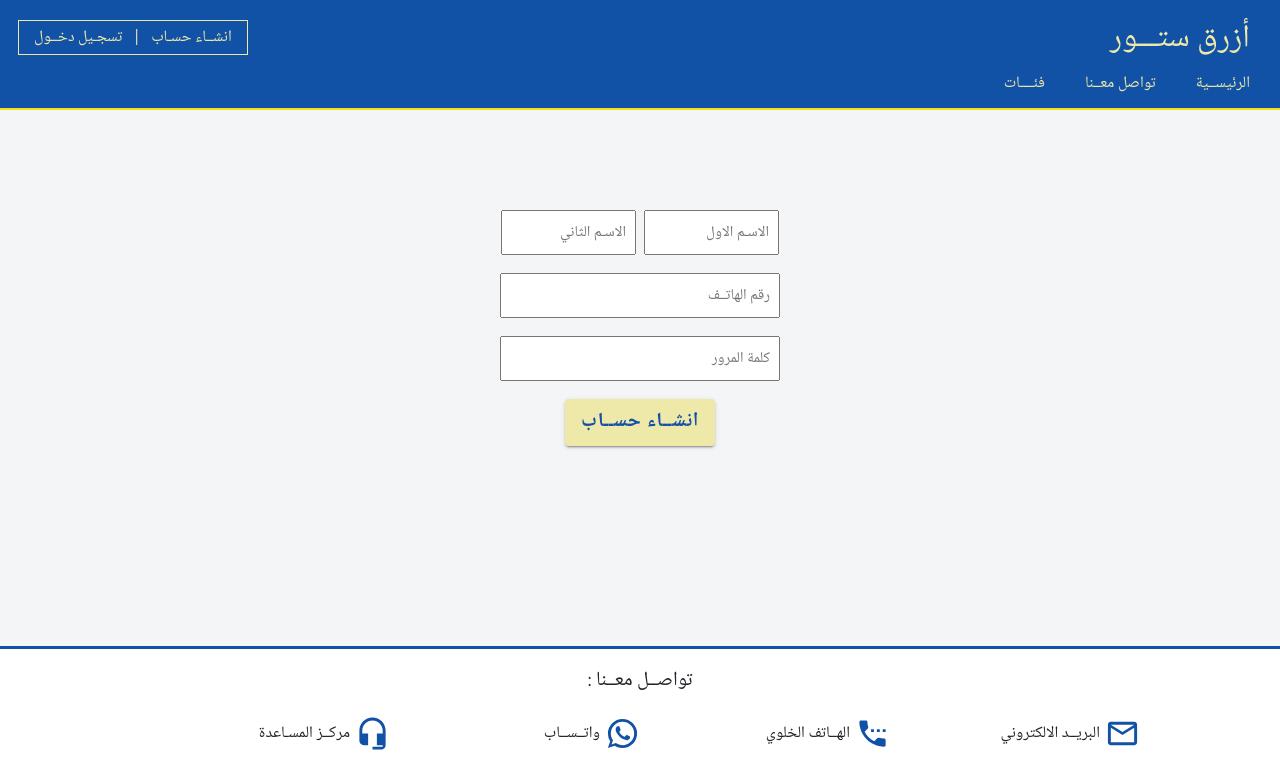
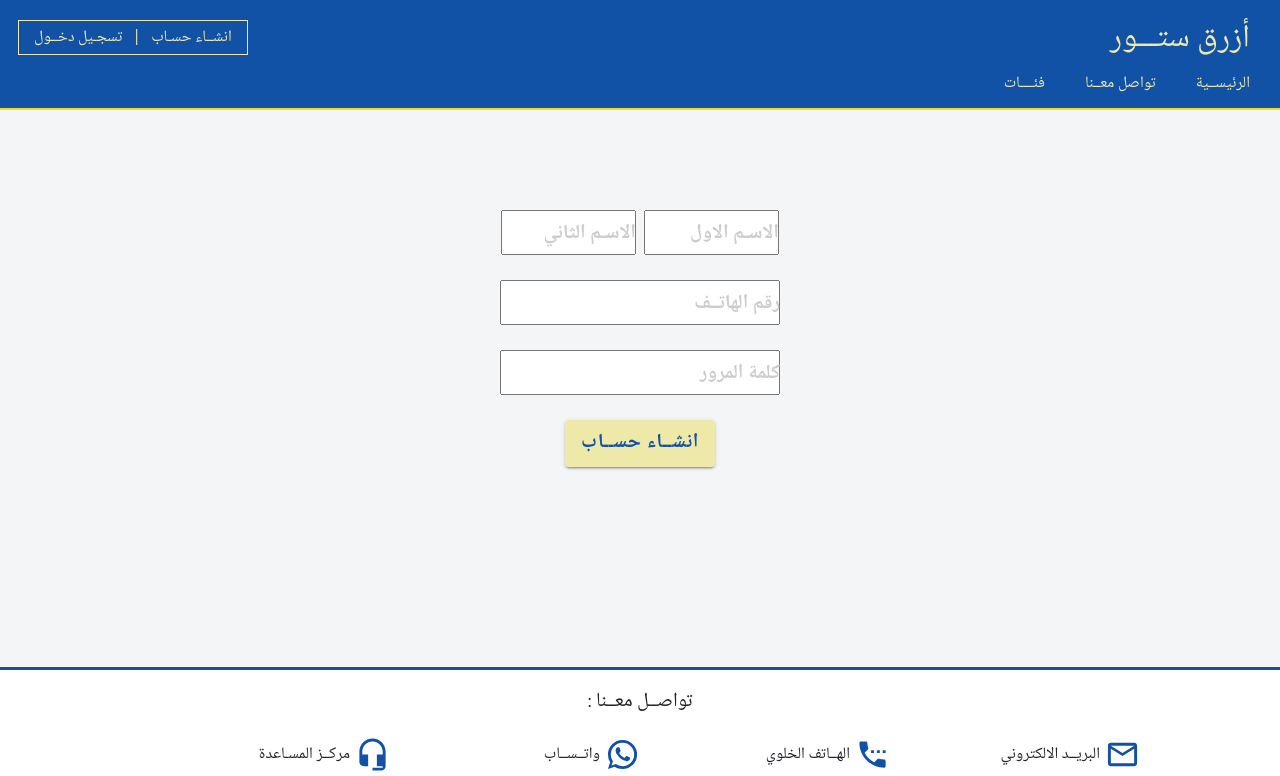
Before and after one commit to azraqSooq/azraq-souq, a Next.js app: page /signup in a window 1280 px wide. Shown: the top 776 px of the page. Built offline with nearby package versions, Linux system fonts and the light colour scheme; a web font is replaced by a local one.

Commit message:
fix-signup

```diff
--- a/src/components/SignUp.jsx
+++ b/src/components/SignUp.jsx
@@ -1,3 +1,29 @@
+// import React from 'react'
+// import styles from '../../styles/component/signUp.module.scss'
+// import Button from '@material-ui/core/Button';
+// import Link from 'next/link'
+
+// const SignUp = () => {
+//     return (
+//         <div className={styles.signUpConParent}>
+//             <form className={styles.signUpForm}>
+//                 <div className={styles.fullNameInput}>
+//                     <input type="text" placeholder="الاسـم الاول" name="fName" required />
+//                     <input type="text" placeholder="الاسـم الثاني" name="lName" required />
+//                 </div>
+//                 <input type="text" placeholder="رقم الهاتــف" name="phoneNumber" required />
+//                 <input type="password" placeholder="كلمة المرور" name="password" required />
+//                     <a>
+//                         <Button type="submit" className={styles.creatAccountBtn} variant="contained">انشــاء حســاب</Button>
+//                     </a>
+//             </form>
+
+//         </div>
+//     )
+// }
+
+// export default SignUp;
+
 import React from 'react'
 import styles from '../../styles/component/signUp.module.scss'
 import Button from '@material-ui/core/Button';
@@ -8,14 +34,33 @@ const SignUp = () => {
         <div className={styles.signUpConParent}>
             <form className={styles.signUpForm}>
                 <div className={styles.fullNameInput}>
+                    {/* <label>
+                    الاسـم الاول
+                    </label>
                     <input type="text" placeholder="الاسـم الاول" name="fName" required />
-                    <input type="text" placeholder="الاسـم الثاني" name="lName" required />
+                    <input type="text" placeholder="الاسـم الثاني" name="lName" required /> */}
+                    <div className={styles.inputGroup}>
+                        <input type="text" required />
+                        <label className={styles.floatingLabel}>الاسـم الاول</label>
+                    </div>
+
+                    <div className={styles.inputGroup}>
+                        <input type="text" required />
+                        <label className={styles.floatingLabel}>الاسـم الثاني</label>
+                    </div>
                 </div>
-                <input type="text" placeholder="رقم الهاتــف" name="phoneNumber" required />
-                <input type="password" placeholder="كلمة المرور" name="password" required />
-                    <a>
-                        <Button type="submit" className={styles.creatAccountBtn} variant="contained">انشــاء حســاب</Button>
-                    </a>
+                <div className={styles.inputGroup}>
+                    <input type="text" name="phoneNumber" required />
+                    <label className={styles.floatingLabel}>رقم الهاتــف</label>
+                </div>
+                <div className={styles.inputGroup}>
+                    <input type="text" name="password" required />
+                    <label className={styles.floatingLabel}>كلمة المرور</label>
+                </div>
+
+                <a>
+                    <Button type="submit" className={styles.creatAccountBtn} variant="contained">انشــاء حســاب</Button>
+                </a>
             </form>
 
         </div>
--- a/styles/Home.module.scss
+++ b/styles/Home.module.scss
@@ -1,4 +1,4 @@
 .container {
-  text-align:  center;
+  text-align      : center;
   background-color: #d3aa6c
 }
--- a/styles/component/signUp.module.scss
+++ b/styles/component/signUp.module.scss
@@ -1,44 +1,151 @@
-$background-color: #F4F5F7 ;
-$primary-color: #1252A6;
-$secondary-color: #EEE8A9 ;
+$background-color: #F4F5F7;
+$primary-color   : #1252A6;
+$secondary-color : #EEE8A9;
+
+// .signUpConParent {
+//     // min-height: 100vh;
+//     margin-top: 100px;
+//     .signUpForm {
+//         display: flex;
+//         flex-direction: column;
+//         align-items: center;
+//         input {
+//             margin-bottom: 18px;
+//             height: 45px;
+//             width: 280px;
+//             outline: none;
+//             transition: all 1s ease-out;
+//             padding-right: 8px;
+//             font-size: 15px;
+//         }
+//         input:focus::placeholder{
+//             border: $primary-color 2px solid ;
+//             visibility: hidden;
+
+//         }
+//         .fullNameInput {
+//             display: flex;
+//             width: 278px;
+//             justify-content: space-between;
+//             input {
+//                 width: 135px;
+//                 height: 45px;
+//             }
+//         }
+//         .creatAccountBtn {
+//             background-color: $secondary-color;
+//             color: $primary-color !important;
+//             font-weight: bold;
+//             font-size: 20px;
+//         }
+//         a{
+//             text-decoration: none;
+//         }
+//     }
+// }
+// .inputGroup {
+// 	position: relative;
+// 	margin-top: 15px;
+// 	margin-bottom: 25px;
+
+// 	.floatinglabel {
+// 		font-size: 13px;
+// 		color: #cccccc;
+// 		position: absolute;
+// 		pointer-events: none;
+// 		top: 9px;
+// 		left: 12px;
+// 		transition: all 0.1s ease;
+// 	}
+
+// 	input:focus ~ .floatinglabel,
+// 	input:not(:focus):valid ~ .floatinglabel {
+// 		top: -15px;
+// 		bottom: 0px;
+// 		left: 0px;
+// 		font-size: 11px;
+// 		opacity: 1;
+// 		color: #404040;
+// 	}
+// }
+
+// .row {
+// 	margin-top: 50px;
+// }
+
+
+/****/
+
+$background-color: #F4F5F7;
+$primary-color   : #1252A6;
+$secondary-color : #EEE8A9;
 
 .signUpConParent {
     // min-height: 100vh;
     margin-top: 100px;
+
     .signUpForm {
-        display: flex;
+        display       : flex;
         flex-direction: column;
-        align-items: center;
+        align-items   : center;
+
+        .inputGroup {
+            position: relative;
+
+            margin-bottom: 25px;
+
+            .floatingLabel {
+                font-size     : 20px;
+                font-weight   : bolder;
+                color         : #cccccc;
+                position      : absolute;
+                pointer-events: none;
+                top           : 9px;
+                left          : 12px;
+                transition    : all 0.1s ease;
+                right         : 0
+            }
+
+            input:focus~.floatingLabel,
+            input:not(:focus):valid~.floatingLabel {
+                top      : -20px;
+                bottom   : 0px;
+                left     : 0px;
+                font-size: 15px;
+                opacity  : 1;
+                color    : $primary-color;
+
+            }
+        }
+
+        .row {
+            margin-top: 50px;
+        }
+
         input {
-            margin-bottom: 18px;
             height: 45px;
-            width: 280px;
-            outline: none;
-            transition: all 1s ease-out;
-            padding-right: 8px;
-            font-size: 15px;
+            width : 280px;
         }
-        input:focus::placeholder{
-            border: $primary-color 2px solid ;
-            visibility: hidden;
 
-        }
         .fullNameInput {
-            display: flex;
-            width: 278px;
+            display        : flex;
+            width          : 278px;
             justify-content: space-between;
+
             input {
-                width: 135px;
+                width : 135px;
                 height: 45px;
             }
         }
+
         .creatAccountBtn {
             background-color: $secondary-color;
-            color: $primary-color !important;
-            font-weight: bold;
-            font-size: 20px;
+            color           : $primary-color !important;
+            font-weight     : bold;
+            font-size       : 20px;
         }
-        a{
+
+        a {
             text-decoration: none;
         }
     }
```
Also changed, not shown: styles/component/about.module.scss (+5 -5 lines), styles/component/categories.module.scss (+29 -24 lines), styles/component/footer.module.scss (+38 -35 lines), styles/component/header.module.scss (+47 -41 lines), styles/component/subscribe.module.scss (+17 -19 lines), styles/globals.scss (+7 -7 lines).
